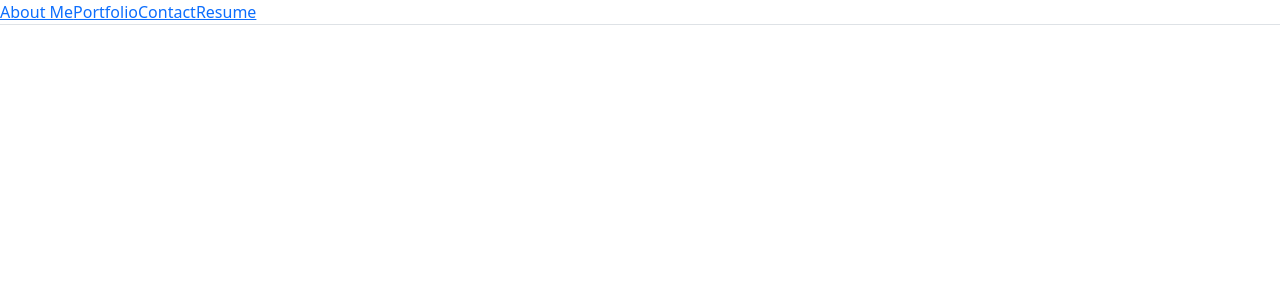
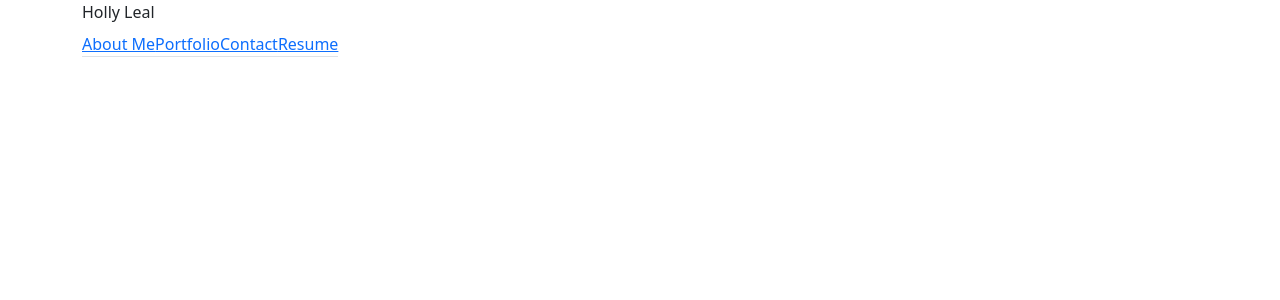
Before and after one commit to hollyhleal/react-portfolio, a React (Create React App) app: page / in a window 1280 px wide. Shown: the top 300 px of the page. Built offline with nearby package versions, Linux system fonts and the light colour scheme.

Commit message:
update navigation to live within header and update app.js to render header

```diff
--- a/src/App.js
+++ b/src/App.js
@@ -1,7 +1,6 @@
 import React from "react";
 import { BrowserRouter as Router, Route, Routes } from "react-router-dom";
-import siteHeader from "./components/Header";
-import Navigation from "./components/Navigation";
+import Header from "./components/Header";
 import About from "./components/pages/About";
 import Portfolio from "./components/pages/Portfolio";
 import Contact from "./components/pages/Contact";
@@ -11,8 +10,7 @@
   return (
     <>
       <Router>
-        {/* <siteHeader /> */}
-        <Navigation />
+        <Header />
         <Routes>
           <Route path="/react-portfolio" element={<About />} />
           <Route path="/react-portfolio/portfolio" element={<Portfolio />} />
--- a/src/components/Header.js
+++ b/src/components/Header.js
@@ -1,13 +1,15 @@
+import Container from "react-bootstrap/Container";
+import Navbar from "react-bootstrap/Navbar";
+import Navigation from "./Navigation";
 import "../styles/Header.css";
 
-function siteHeader() {
+function Header() {
   return (
-    <Segment clearing>
-      <Header className="header">
-        <h1>Holly Leal</h1>
-      </Header>
-    </Segment>
+    <Container>
+      <Navbar.Brand>Holly Leal</Navbar.Brand>
+      <Navigation />
+    </Container>
   );
 }
 
-export default siteHeader;
+export default Header;
--- a/src/components/Navigation.js
+++ b/src/components/Navigation.js
@@ -1,8 +1,10 @@
 import "../styles/Navigation.css";
 import { NavLink } from "react-router-dom";
+import Navbar from "react-bootstrap/Navbar";
 
 function Navigation() {
   return (
+    <Navbar>
       <ul className="nav nav-tabs">
         <li className="nav-item">
           <NavLink
@@ -45,6 +47,7 @@
           </NavLink>
         </li>
       </ul>
+    </Navbar>
   );
 }
 
```
Lines whose indentation alone changed are shown as unchanged.
